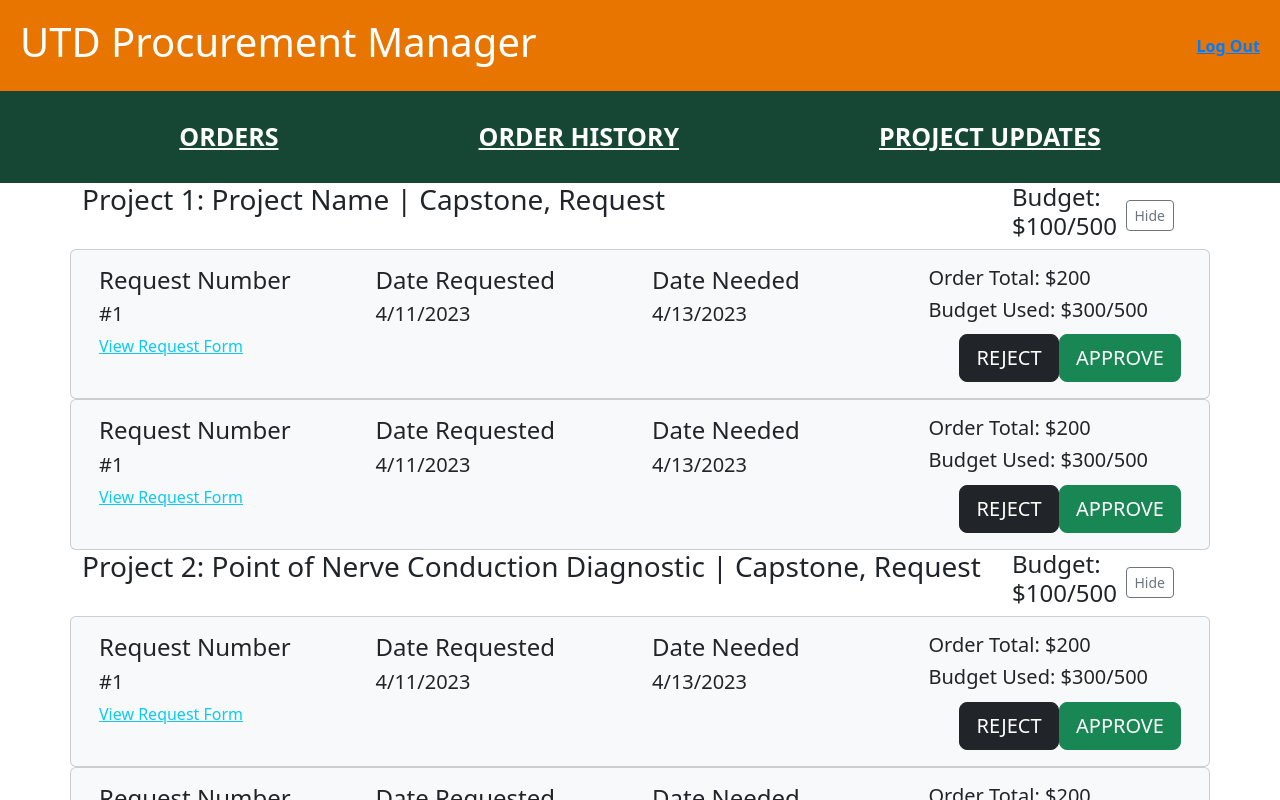
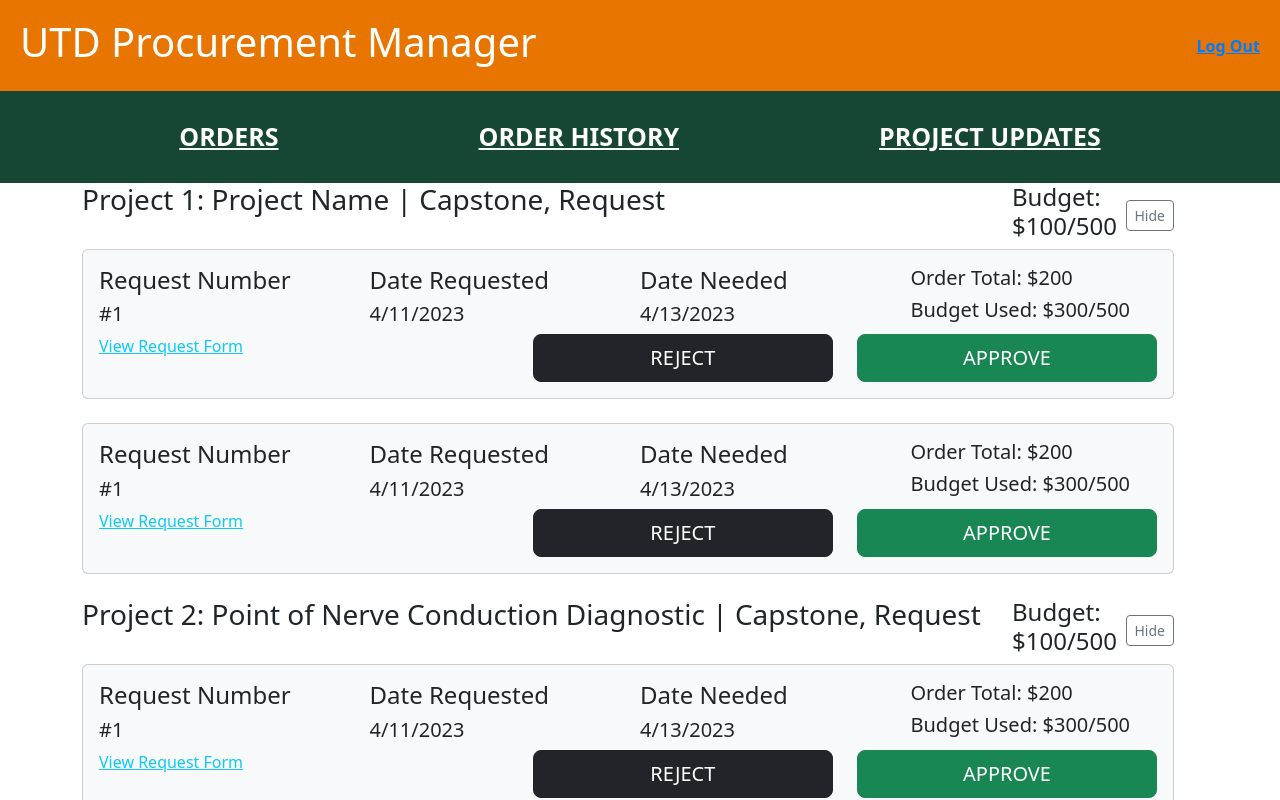
Before and after one commit to UTDallasEPICS/UTDesign-Procurement, a Next.js app in the folder procurement-manager/: page /orders/mentor in a window 1280 px wide. Shown: the top 800 px of the page. Built offline with nearby package versions, Linux system fonts and the light colour scheme.

Commit message:
changed buttons

```diff
--- a/procurement-manager/pages/orders/RequestCard.tsx
+++ b/procurement-manager/pages/orders/RequestCard.tsx
@@ -2,11 +2,13 @@
 import React from 'react';
 import { Row, Col, Card, Button } from 'react-bootstrap';
 
-const RequestCard = () => {
+const RequestCard: React.FC = () => {
   return (
+    <Row className="mb-4">
+      <Col>
         <Card style={{ backgroundColor: '#f8f9fa' }}>
           <Card.Body>
-        <Row>
+            <Row className="smaller-row">
               <Col>
                 <h4>Request Number</h4>
                 <h5>#1</h5>
@@ -24,23 +26,33 @@ const RequestCard = () => {
                 <h5>Budget Used: $300/500</h5>
               </Col>
             </Row>
-        <Row className="d-flex justify-content-between">
+            <Row className="smaller-row d-flex justify-content-between">
               <Col md="auto">
                 <a href="#" className="text-info" style={{ textDecoration: 'underline' }}>
                   View Request Form
                 </a>
               </Col>
               <Col md="auto">
-            <Button variant="dark" size="lg" className="mr-2" style={{ minWidth: '100px' }}>
+                <Button
+                  variant="dark"
+                  size="lg"
+                  style={{ minWidth: '300px', marginRight: '20px' }}
+                >
                   REJECT
-            </Button>
-            <Button variant="success" size="lg" style={{ minWidth: '100px' }}>
+                </Button>{' '}
+                <Button
+                  variant="success"
+                  size="lg"
+                  style={{ minWidth: '300px' }}
+                >
                   APPROVE
-            </Button>
+                </Button>{' '}
               </Col>
             </Row>
           </Card.Body>
         </Card>
+      </Col>
+    </Row>
   );
 };
 
```
Lines whose indentation alone changed are shown as unchanged.
